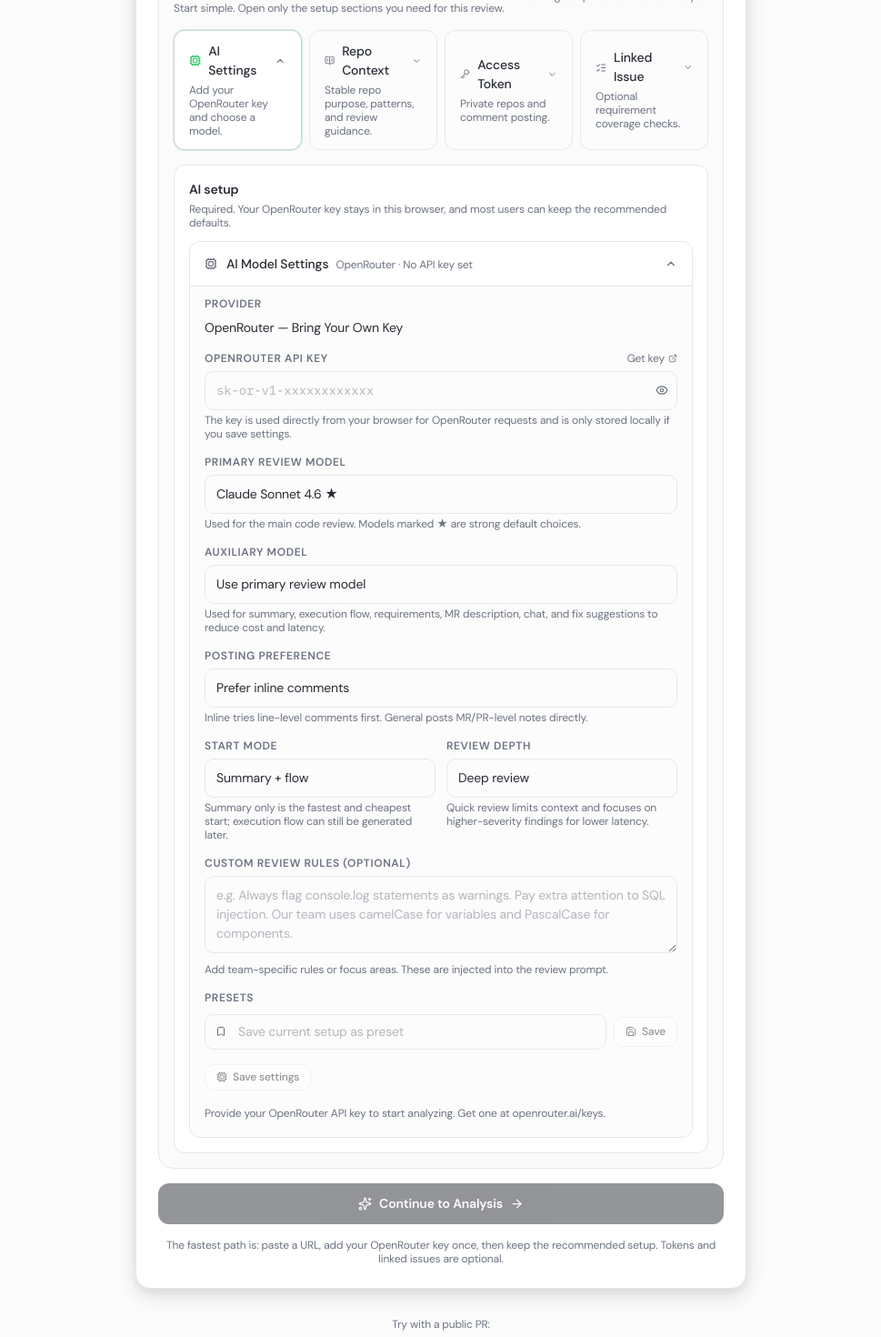
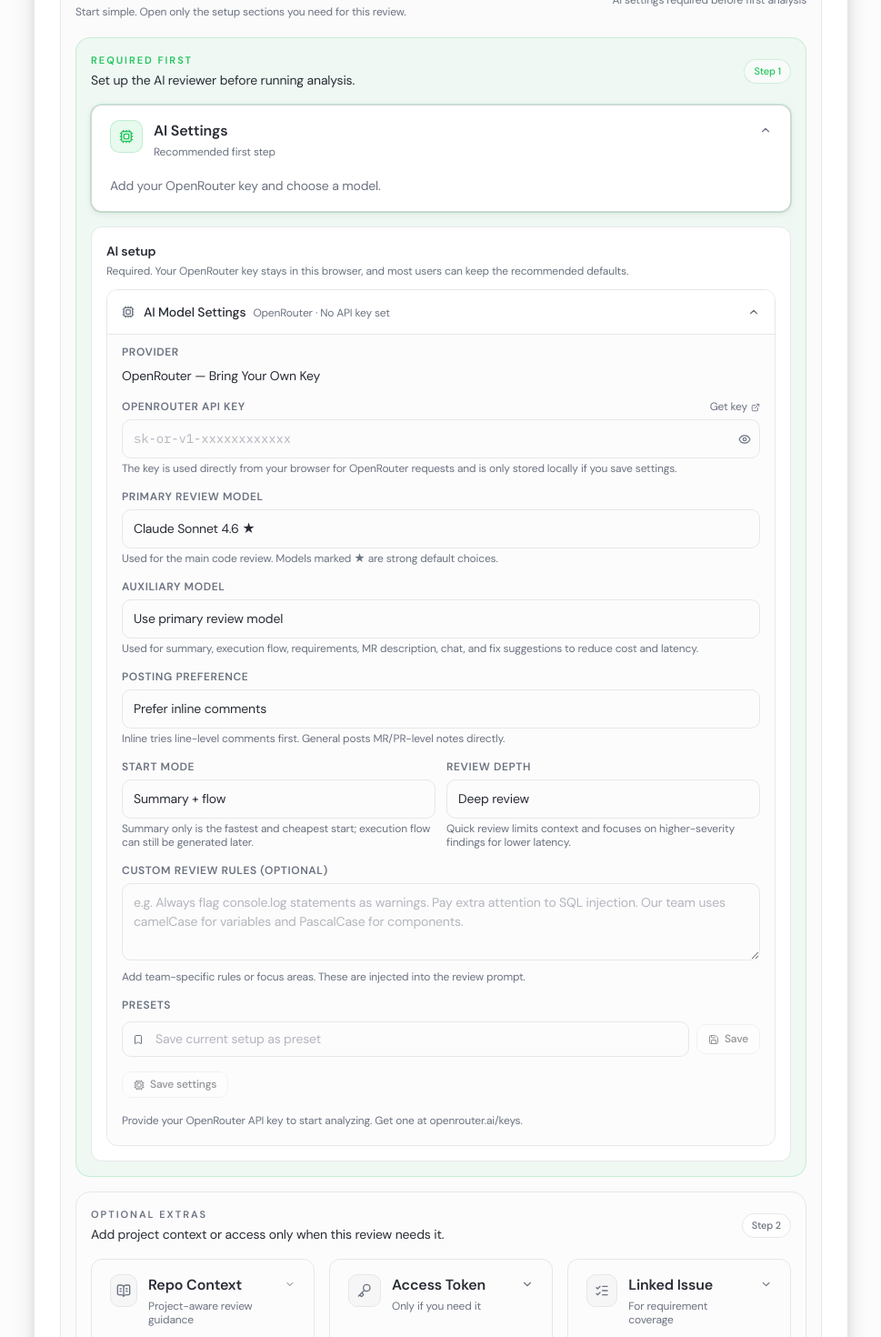
Before and after one commit to Gohelraj/ai-code-reviewer, a React (Vite) app: page / in a window 1280 px wide. Shown: the part 620-2090 px from the top of the page at 91% size, without its empty margins (155-1124 px from the left). Built offline with nearby package versions, Linux system fonts and the light colour scheme.

Commit message:
improve homepage UI layout

```diff
--- a/src/components/InputForm.tsx
+++ b/src/components/InputForm.tsx
@@ -1,6 +1,6 @@
 import { useState, useEffect } from "react";
 import { motion } from "framer-motion";
-import { GitPullRequest, Key, ChevronDown, ChevronUp, Sparkles, GitBranch, ArrowRight, Shield, FileText, Search, Layers, Clock, Trash2, ListChecks, Cpu, CheckCircle2, BookOpenText } from "lucide-react";
+import { GitPullRequest, Key, ChevronDown, ChevronUp, Sparkles, GitBranch, ArrowRight, Shield, FileText, Search, Layers, Clock, Trash2, ListChecks, Cpu, CheckCircle2, BookOpenText, type LucideIcon } from "lucide-react";
 import { AISettings, loadAIConfig, resolveAIConfigForRepo } from "./AISettings";
 import type { AIConfig } from "./AISettings";
 import { RepoContextSettings } from "./RepoContextSettings";
@@ -32,6 +32,48 @@
   "https://github.com/vercel/next.js/pull/54321",
   "https://gitlab.com/gitlab-org/gitlab/-/merge_requests/12345",
 ];
+
+function SetupOptionCard({
+  title,
+  subtitle,
+  description,
+  icon: Icon,
+  open,
+  highlighted = false,
+  onClick,
+}: {
+  title: string;
+  subtitle: string;
+  description: string;
+  icon: LucideIcon;
+  open: boolean;
+  highlighted?: boolean;
+  onClick: () => void;
+}) {
+  return (
+    <button
+      type="button"
+      onClick={onClick}
+      className={`h-full min-h-[118px] rounded-xl border px-5 py-4 text-left transition-all hover:-translate-y-0.5 ${open ? "border-foreground/20 bg-card shadow-sm" : "border-border bg-background hover:border-foreground/20"} ${highlighted ? "ring-1 ring-accent/20" : ""}`}
+    >
+      <div className="flex h-full flex-col justify-between gap-4">
+        <div className="flex items-start justify-between gap-3">
+          <div className="flex items-start gap-3">
+            <div className={`flex h-9 w-9 items-center justify-center rounded-lg border ${highlighted ? "border-accent/20 bg-accent/10" : "border-border bg-secondary/70"}`}>
+              <Icon size={16} className={highlighted ? "text-accent" : "text-muted-foreground"} />
+            </div>
+            <div>
+              <span className="text-base font-semibold text-foreground">{title}</span>
+              <p className="mt-1 text-xs text-muted-foreground">{subtitle}</p>
+            </div>
+          </div>
+          {open ? <ChevronUp size={14} className="mt-1 text-muted-foreground" /> : <ChevronDown size={14} className="mt-1 text-muted-foreground" />}
+        </div>
+        <p className="text-sm leading-relaxed text-muted-foreground">{description}</p>
+      </div>
+    </button>
+  );
+}
 
 export function InputForm({ onSubmit, isLoading, theme, onThemeChange, onLoadHistory }: InputFormProps) {
   const [url, setUrl] = useState("");
@@ -89,8 +131,6 @@
   const isValidUrl = url.includes("github.com") || url.includes("gitlab.com");
   const platformLabel = url.includes("gitlab.com") ? "GitLab" : url.includes("github.com") ? "GitHub" : "GitHub or GitLab";
   const needsApiKey = !aiConfig.apiKey.trim();
-  const hasOptionalSetup = showAISettings || showRepoContext || showToken || showIssue;
-
   return (
     <div className="min-h-screen bg-background flex flex-col">
       {/* Header */}
@@ -117,7 +157,7 @@
           initial={{ opacity: 0, y: 24 }}
           animate={{ opacity: 1, y: 0 }}
           transition={{ duration: 0.5, ease: [0.16, 1, 0.3, 1] }}
-          className="w-full max-w-2xl"
+          className="w-full max-w-5xl"
         >
           {/* Pill badge */}
           <div className="flex justify-center mb-8">
@@ -127,23 +167,25 @@
             </div>
           </div>
 
-          <h1 className="text-3xl sm:text-4xl md:text-5xl font-bold text-center text-foreground mb-4 leading-tight tracking-tight">
+          <div className="mx-auto mb-12 w-full max-w-4xl px-3 sm:px-6 lg:px-7">
+            <h1 className="mx-auto max-w-[920px] text-3xl sm:text-4xl md:text-5xl font-bold text-center text-foreground mb-4 leading-tight tracking-tight">
               Start with the PR or MR
               <br />
               <span style={{ color: "hsl(142 71% 45%)" }}>then add details only if you need them</span>
             </h1>
 
-          <p className="text-center text-muted-foreground text-lg mb-12 leading-relaxed">
+            <p className="mx-auto max-w-[860px] text-center text-muted-foreground text-lg leading-relaxed">
               Paste a GitHub PR or GitLab MR link to begin. Tokens, requirement checks,
               and AI customization are available as guided setup instead of upfront clutter.
             </p>
+          </div>
 
           {/* Form card */}
           <motion.div
             initial={{ opacity: 0, y: 12 }}
             animate={{ opacity: 1, y: 0 }}
             transition={{ delay: 0.15, duration: 0.45, ease: [0.16, 1, 0.3, 1] }}
-            className="bg-card border border-border rounded-2xl p-6 shadow-lg"
+            className="mx-auto w-full max-w-4xl bg-card border border-border rounded-2xl p-5 sm:p-6 lg:p-7 shadow-lg"
           >
             <form onSubmit={handleSubmit} className="space-y-4">
               <div>
@@ -191,84 +233,34 @@
                   </div>
                 </div>
 
-                <div className="mt-4 grid grid-cols-1 gap-2 sm:grid-cols-2 xl:grid-cols-4">
-                  <button
-                    type="button"
+                <div className="mt-5 space-y-4">
+                  <div className="rounded-2xl border border-accent/20 bg-accent/5 p-4">
+                    <div className="flex flex-col gap-2 sm:flex-row sm:items-center sm:justify-between">
+                      <div>
+                        <p className="text-[11px] font-semibold uppercase tracking-[0.18em] text-accent">Required First</p>
+                        <p className="mt-1 text-sm text-foreground">Set up the AI reviewer before running analysis.</p>
+                      </div>
+                      <span className="inline-flex w-fit items-center rounded-full border border-accent/20 bg-background/80 px-2.5 py-1 text-[11px] font-medium text-accent">
+                        Step 1
+                      </span>
+                    </div>
+                    <div className="mt-4 grid grid-cols-1">
+                      <SetupOptionCard
+                        title="AI Settings"
+                        subtitle="Recommended first step"
+                        description={needsApiKey ? "Add your OpenRouter key and choose a model." : "Using saved model and API key."}
+                        icon={Cpu}
+                        open={showAISettings}
+                        highlighted={needsApiKey}
                         onClick={() => setShowAISettings((open) => !open)}
-                    className={`rounded-xl border px-4 py-3 text-left transition-all ${showAISettings ? "border-foreground/20 bg-card" : "border-border bg-background hover:border-foreground/20"} ${needsApiKey ? "ring-1 ring-accent/20" : ""}`}
-                  >
-                    <div className="flex items-center justify-between gap-3">
-                      <div className="flex items-center gap-2">
-                        <Cpu size={15} className={needsApiKey ? "text-accent" : "text-muted-foreground"} />
-                        <span className="text-sm font-medium text-foreground">AI Settings</span>
+                      />
                     </div>
-                      {showAISettings ? <ChevronUp size={14} className="text-muted-foreground" /> : <ChevronDown size={14} className="text-muted-foreground" />}
-                    </div>
-                    <p className="mt-1 text-xs text-muted-foreground">
-                      {needsApiKey ? "Add your OpenRouter key and choose a model." : "Using saved model and API key."}
-                    </p>
-                  </button>
-
-                  <button
-                    type="button"
-                    onClick={() => setShowRepoContext((open) => !open)}
-                    className={`rounded-xl border px-4 py-3 text-left transition-all ${showRepoContext ? "border-foreground/20 bg-card" : "border-border bg-background hover:border-foreground/20"}`}
-                  >
-                    <div className="flex items-center justify-between gap-3">
-                      <div className="flex items-center gap-2">
-                        <BookOpenText size={15} className="text-muted-foreground" />
-                        <span className="text-sm font-medium text-foreground">Repo Context</span>
-                      </div>
-                      {showRepoContext ? <ChevronUp size={14} className="text-muted-foreground" /> : <ChevronDown size={14} className="text-muted-foreground" />}
-                    </div>
-                    <p className="mt-1 text-xs text-muted-foreground">
-                      Stable repo purpose, patterns, and review guidance.
-                    </p>
-                  </button>
-
-                  <button
-                    type="button"
-                    onClick={() => setShowToken((open) => !open)}
-                    className={`rounded-xl border px-4 py-3 text-left transition-all ${showToken ? "border-foreground/20 bg-card" : "border-border bg-background hover:border-foreground/20"}`}
-                  >
-                    <div className="flex items-center justify-between gap-3">
-                      <div className="flex items-center gap-2">
-                        <Key size={15} className="text-muted-foreground" />
-                        <span className="text-sm font-medium text-foreground">Access Token</span>
-                      </div>
-                      {showToken ? <ChevronUp size={14} className="text-muted-foreground" /> : <ChevronDown size={14} className="text-muted-foreground" />}
-                    </div>
-                    <p className="mt-1 text-xs text-muted-foreground">
-                      Private repos and comment posting.
-                    </p>
-                  </button>
-
-                  <button
-                    type="button"
-                    onClick={() => setShowIssue((open) => !open)}
-                    className={`rounded-xl border px-4 py-3 text-left transition-all ${showIssue ? "border-foreground/20 bg-card" : "border-border bg-background hover:border-foreground/20"}`}
-                  >
-                    <div className="flex items-center justify-between gap-3">
-                      <div className="flex items-center gap-2">
-                        <ListChecks size={15} className="text-muted-foreground" />
-                        <span className="text-sm font-medium text-foreground">Linked Issue</span>
-                      </div>
-                      {showIssue ? <ChevronUp size={14} className="text-muted-foreground" /> : <ChevronDown size={14} className="text-muted-foreground" />}
-                    </div>
-                    <p className="mt-1 text-xs text-muted-foreground">
-                      Optional requirement coverage checks.
-                    </p>
-                  </button>
-                </div>
-
-                {hasOptionalSetup && (
-                  <div className="mt-4 space-y-4">
                     {showAISettings && (
                       <motion.div
                         initial={{ opacity: 0, height: 0 }}
                         animate={{ opacity: 1, height: "auto" }}
                         transition={{ duration: 0.2 }}
-                        className="rounded-xl border border-border bg-card p-4"
+                        className="mt-4 rounded-xl border border-border bg-card p-4"
                       >
                         <div className="mb-3">
                           <p className="text-sm font-semibold text-foreground">AI setup</p>
@@ -279,7 +271,46 @@
                         <AISettings config={aiConfig} onChange={setAiConfig} disabled={isLoading} repoKey={repoKey} />
                       </motion.div>
                     )}
+                  </div>
 
+                  <div className="rounded-2xl border border-border bg-background/40 p-4">
+                    <div className="flex flex-col gap-2 sm:flex-row sm:items-center sm:justify-between">
+                      <div>
+                        <p className="text-[11px] font-semibold uppercase tracking-[0.18em] text-muted-foreground">Optional Extras</p>
+                        <p className="mt-1 text-sm text-foreground">Add project context or access only when this review needs it.</p>
+                      </div>
+                      <span className="inline-flex w-fit items-center rounded-full border border-border bg-card px-2.5 py-1 text-[11px] font-medium text-muted-foreground">
+                        Step 2
+                      </span>
+                    </div>
+                    <div className="mt-4 grid grid-cols-1 gap-4 md:grid-cols-2 xl:grid-cols-3 xl:auto-rows-fr">
+                      <SetupOptionCard
+                        title="Repo Context"
+                        subtitle="Project-aware review guidance"
+                        description="Stable repo purpose, patterns, and review guidance."
+                        icon={BookOpenText}
+                        open={showRepoContext}
+                        onClick={() => setShowRepoContext((open) => !open)}
+                      />
+                      <SetupOptionCard
+                        title="Access Token"
+                        subtitle="Only if you need it"
+                        description="Private repos and comment posting."
+                        icon={Key}
+                        open={showToken}
+                        onClick={() => setShowToken((open) => !open)}
+                      />
+                      <SetupOptionCard
+                        title="Linked Issue"
+                        subtitle="For requirement coverage"
+                        description="Optional requirement coverage checks."
+                        icon={ListChecks}
+                        open={showIssue}
+                        onClick={() => setShowIssue((open) => !open)}
+                      />
+                    </div>
+                    {(showRepoContext || showToken || showIssue) && (
+                      <div className="mt-4 space-y-4">
                         {showRepoContext && (
                           <motion.div
                             initial={{ opacity: 0, height: 0 }}
@@ -400,6 +431,8 @@
                       </div>
                     )}
                   </div>
+                </div>
+              </div>
 
               <button
                 type="submit"
@@ -451,7 +484,7 @@
             initial={{ opacity: 0, y: 16 }}
             animate={{ opacity: 1, y: 0 }}
             transition={{ delay: 0.25, duration: 0.45 }}
-            className="mt-12 w-full max-w-2xl"
+            className="mt-12 w-full max-w-4xl"
           >
             <h3 className="text-sm font-semibold text-foreground mb-3 flex items-center gap-2">
               <Clock size={14} className="text-muted-foreground" />
@@ -507,7 +540,7 @@
           initial={{ opacity: 0, y: 20 }}
           animate={{ opacity: 1, y: 0 }}
           transition={{ delay: 0.3, duration: 0.5 }}
-          className="mt-20 grid grid-cols-1 sm:grid-cols-3 gap-4 max-w-3xl w-full px-4"
+          className="mt-20 grid grid-cols-1 sm:grid-cols-3 gap-4 max-w-4xl w-full px-4"
         >
           {[
             {
```
Lines whose indentation alone changed are shown as unchanged.
